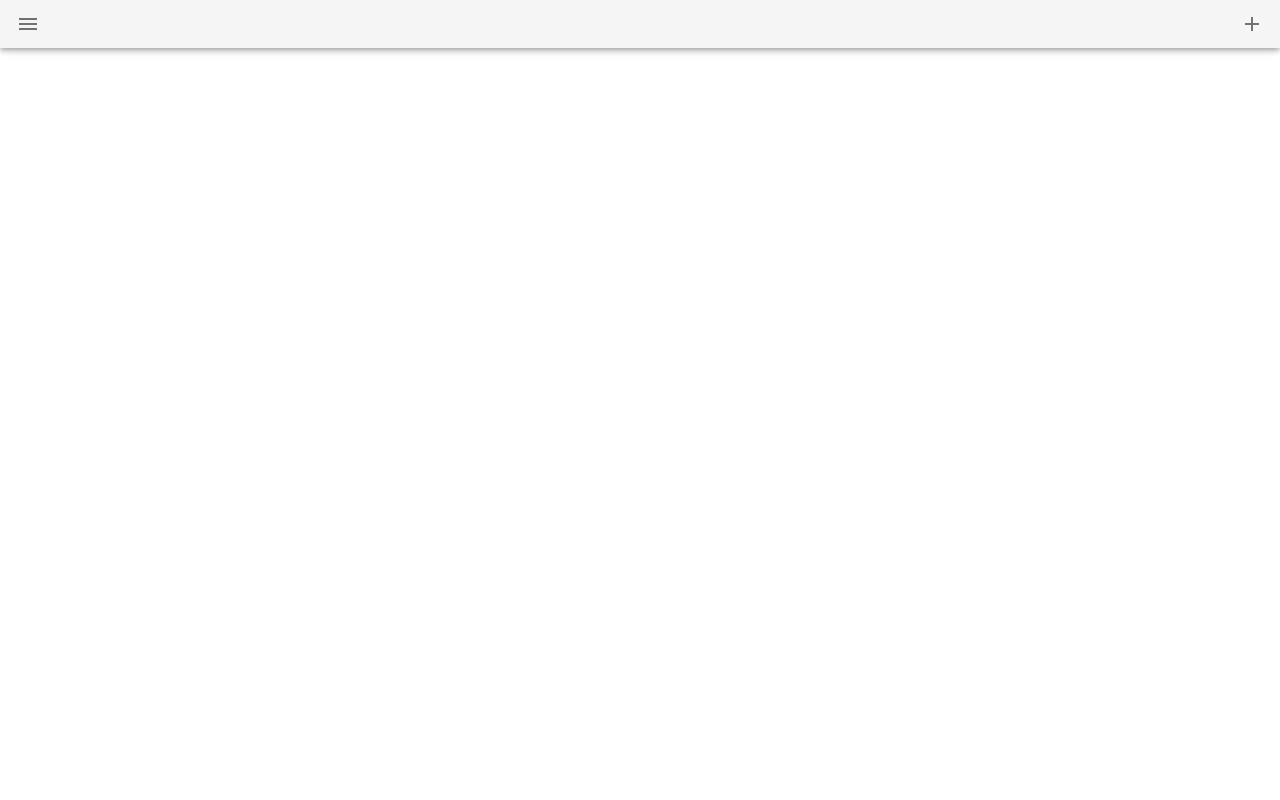
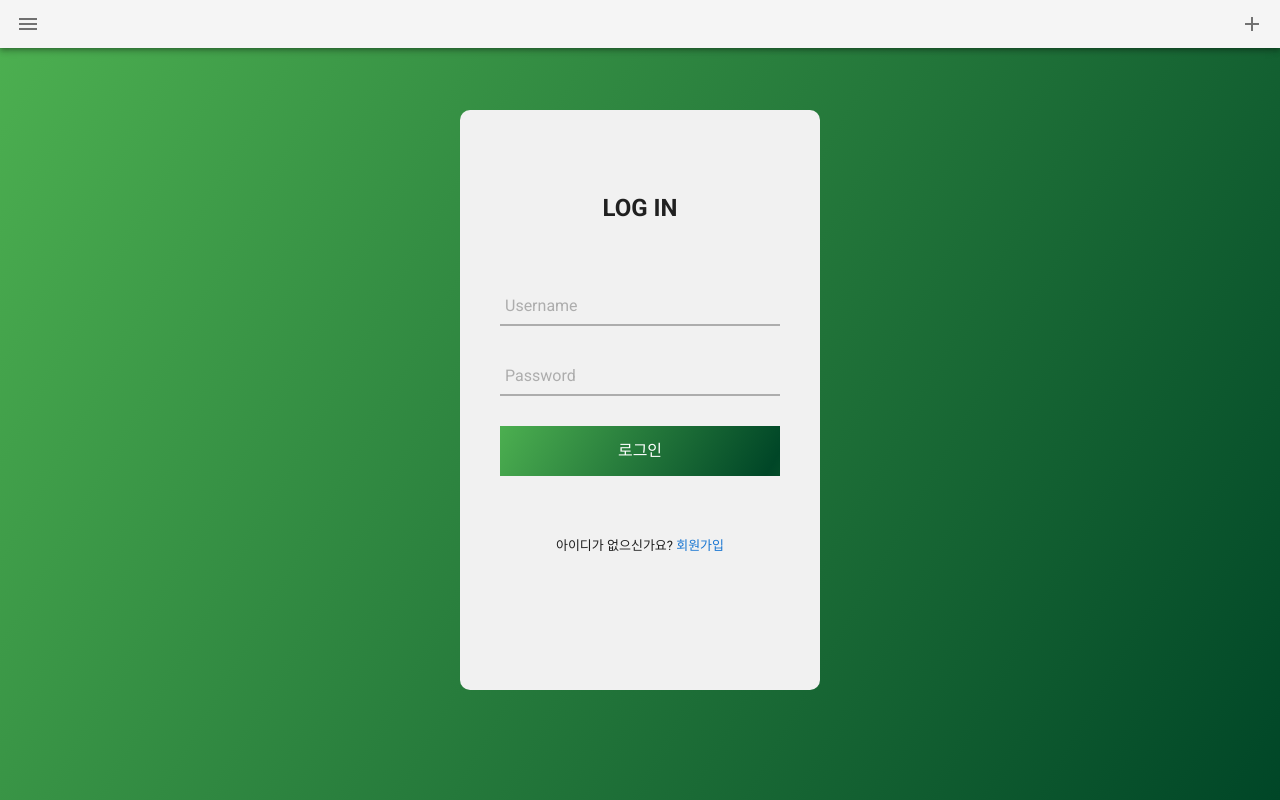
Before and after one commit to GyuYoungCho/OVL, a Vue app in the folder frontend/: page /login in a window 1280 px wide. Built offline with nearby package versions, Linux system fonts and the light colour scheme.

Commit message:
S05P12A606-51 add: login page initial

```diff
--- a/frontend/src/views/Login.vue
+++ b/frontend/src/views/Login.vue
@@ -1,13 +1,189 @@
 <template>
-  <div></div>
+  <section>
+    <div class="login-form">
+        <h1>LOG IN</h1>
+        <div class="txtb">
+          <input v-model="credentials.username" :class="{'focus':isUsernameFocus}" type="text" @focus="usernameFocus" @blur="usernameBlur">
+          <span data-placeholder="Username"></span>
+        </div>
+
+        <div class="txtb">
+          <input v-model="credentials.password" :class="{'focus':isPasswordFocus}" type="password" @focus="passwordFocus"  @blur="passwordBlur">
+          <span data-placeholder="Password"></span>
+        </div>
+        <button class="logbtn" @click="login">로그인</button>
+        <div class="bottom-text">
+          아이디가 없으신가요?
+        <RouterLink :to="{ name: 'Signup' }">
+          회원가입
+        </RouterLink>
+        </div>
+      </div>
+  </section>
 </template>
 
 <script>
+// import axios from 'axios'
+
 export default {
-
+  data () {
+    return {
+      credentials: {
+        username: '',
+        password: '',
+      },
+      isUsernameFocus : false,
+      isPasswordFocus : false,
+    }
+  },
+  methods: {
+    usernameFocus () {
+      if (this.credentials.username.length !== 0) {
+        this.isUsernameFocus = true
+      } else {
+        this.isUsernameFocus = !this.isUsernameFocus
+      }
+    },
+    passwordFocus () {
+      if (this.credentials.password.length !== 0) {
+        this.isPasswordFocus = true
+      } else {
+        this.isPasswordFocus = !this.isPasswordFocus
+      }
+    },
+    usernameBlur () {
+      if (this.credentials.username.length === 0) {
+        this.isUsernameFocus = !this.isUsernameFocus
+      } else {
+        this.isUsernameFocus = true
+      }
+    },
+    passwordBlur () {
+      if (this.credentials.password.length === 0) {
+        this.isPasswordFocus = !this.isPasswordFocus
+      } else {
+        this.isPasswordFocus = true
+      }
+    },
+    login () {
+    //   axios({
+    //     method: 'post',
+    //     url: '',
+    //     data: this.credentials,
+    //   })
+    //     .then(res => {
+    //       localStorage.setItem('jwt', res.data.token)
+    //       this.$router.push('/')
+    //       this.$store.state.isLoggedIn = true
+    //     })
+    //     .catch(err => console.log(err))
+    // }
+  }
+ }
 }
 </script>
 
-<style>
+<style scoped>
+  *{
+    margin: 0;
+    padding: 0;
+    text-decoration: none;
+
+    box-sizing: border-box;
+  }
+
+  section {
+    height: calc(100vh - 48px);
+    background-image: linear-gradient(120deg,#4CAF50,#004627);
+  }
+
+  .login-form{
+    width: 360px;
+    background: #f1f1f1;
+    height: 580px;
+    padding: 80px 40px;
+    border-radius: 10px;
+    position: absolute;
+    left: 50%;
+    top: 50%;
+    transform: translate(-50%,-50%);
+  }
+
+  .login-form h1{
+    text-align: center;
+    margin-bottom: 60px;
+  }
+
+  .txtb{
+    position: relative;
+    margin: 30px 0;
+  }
+
+  .txtb input{
+    font-size: 15px;
+    color: #333;
+    border-top: none;
+    border-left: none;
+    border-right: none;
+    border-bottom: 2px solid #adadad;
+    width: 100%;
+    outline: none;
+    background: none;
+    padding: 0 5px;
+    height: 40px;
+  }
+
+  .txtb span::before{
+    content: attr(data-placeholder);
+    position: absolute;
+    top: 50%;
+    left: 5px;
+    color: #adadad;
+    transform: translateY(-50%);
+    z-index: -1;
+    transition: .5s;
+  }
+
+  .txtb span::after{
+    content: '';
+    position: absolute;
+    left: 0;
+    bottom: 0;
+    width: 0%;
+    height: 2px;
+    background: linear-gradient(120deg,#4CAF50,#004627);
+    transition: .5s;
+  }
+
+  .focus + span::before{
+    top: -5px;
+  }
+  .focus + span::after{
+    width: 100%;
+  }
+
+  .logbtn{
+    display: block;
+    width: 100%;
+    height: 50px;
+    border: none;
+    background: linear-gradient(120deg,#4CAF50,#004627,#4CAF50);
+    background-size: 200%;
+    color: #fff;
+    outline: none;
+    cursor: pointer;
+    transition: .5s;
+  }
+
+  .logbtn:hover{
+    background-position: right;
+  }
+
+  .bottom-text{
+    margin-top: 60px;
+    text-align: center;
+    font-size: 13px;
+  }
+
 
 </style>
```
